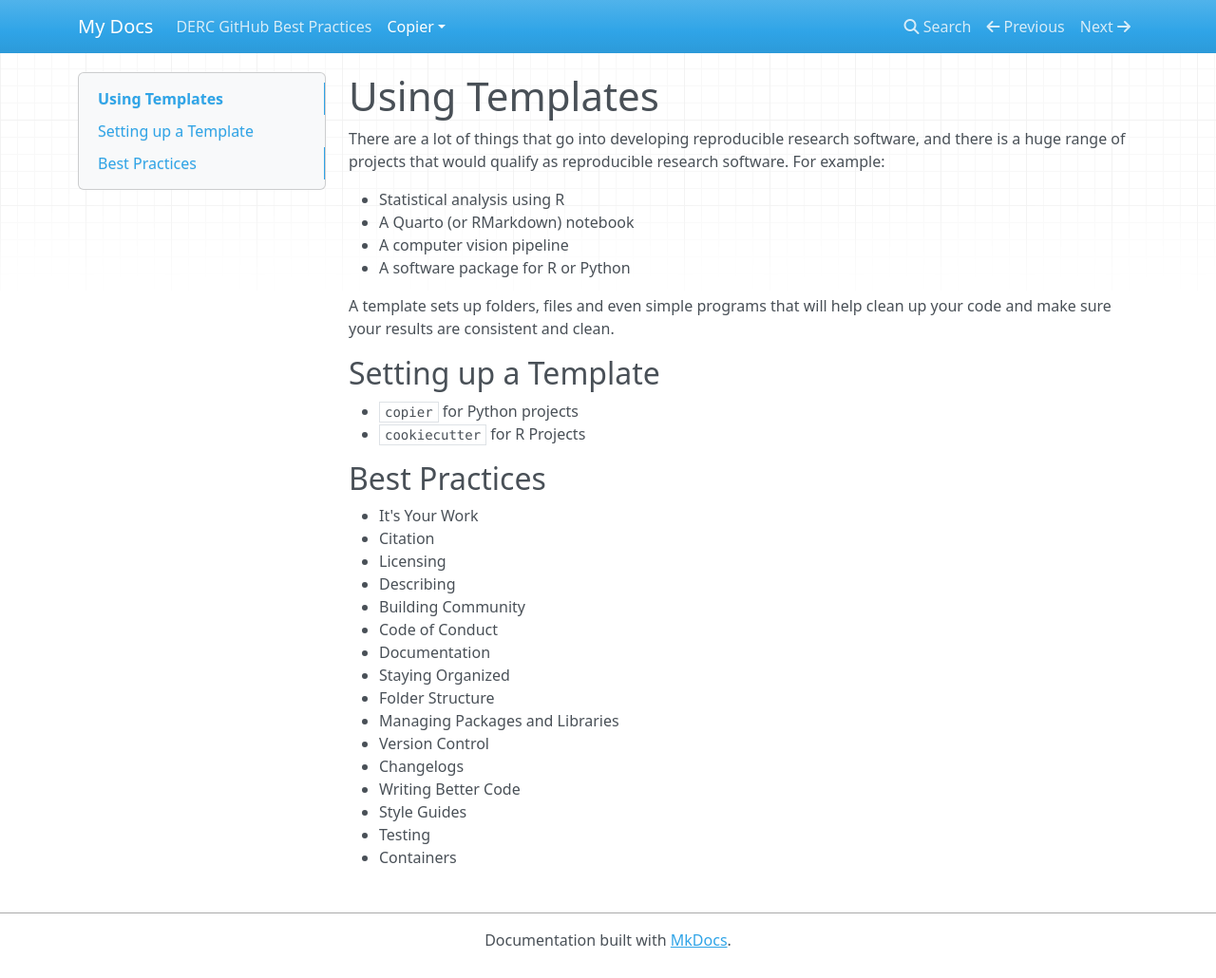
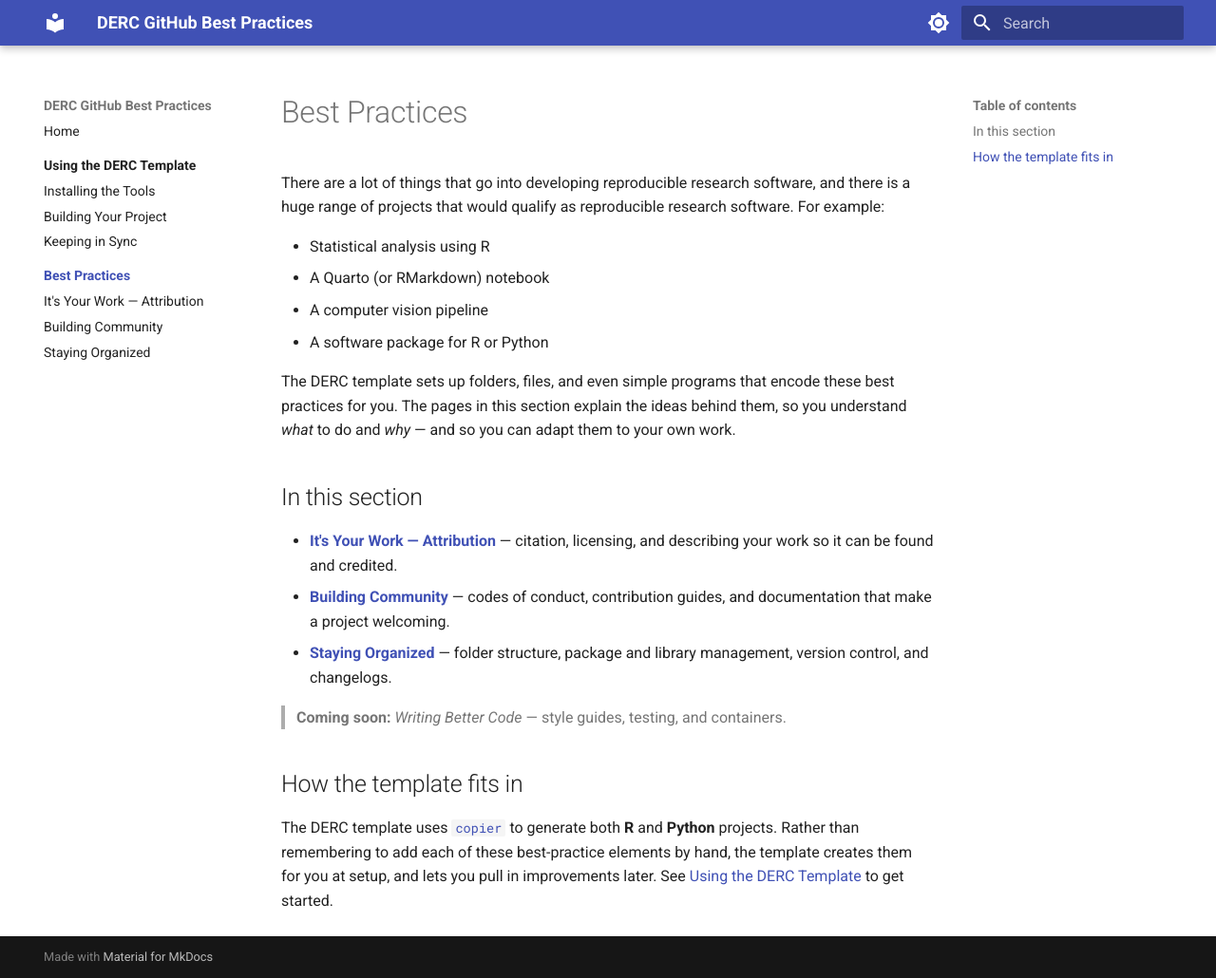
Before and after one commit to UBC-DERC/derc_copier, an MkDocs documentation site: the page built from docs/copier/index.md, in a window 1280 px wide and 1030 px high. Shown: the whole window at 95% size. Built offline with MkDocs 1.6.1 and Material for MkDocs 9.7.7, drawn with Linux system fonts in a browser that asks for light colours; nearby versions of some CDN libraries.

Commit message:
Updating the documentation.
This is documentation for the project itself.

We're working on making it more descriptive and more useful.

```diff
--- a/docs/copier/index.md
+++ b/docs/copier/index.md
@@ -1,4 +1,4 @@
-# Using Templates
+# Best Practices
 
 There are a lot of things that go into developing reproducible research software, and there is a huge range of projects that would qualify as reproducible research software. For example:
 
@@ -7,28 +7,27 @@
 * A computer vision pipeline
 * A software package for R or Python
 
-A template sets up folders, files and even simple programs that will help clean up your code and make sure your results are consistent and clean.
+The DERC template sets up folders, files, and even simple programs that encode
+these best practices for you. The pages in this section explain the ideas behind
+them, so you understand *what* to do and *why* &mdash; and so you can adapt them to
+your own work.
 
-## Setting up a Template
+## In this section
 
-* `copier` for Python projects
-* `cookiecutter` for R Projects
+* [**It's Your Work &mdash; Attribution**](attribution/index.md) &mdash; citation,
+  licensing, and describing your work so it can be found and credited.
+* [**Building Community**](community/index.md) &mdash; codes of conduct,
+  contribution guides, and documentation that make a project welcoming.
+* [**Staying Organized**](organization/index.md) &mdash; folder structure, package
+  and library management, version control, and changelogs.
 
-## Best Practices
+> **Coming soon:** *Writing Better Code* &mdash; style guides, testing, and
+> containers.
 
-* It's Your Work
-  * Citation
-  * Licensing
-  * Describing
-* Building Community
-  * Code of Conduct
-  * Documentation
-* Staying Organized
-  * Folder Structure
-  * Managing Packages and Libraries
-  * Version Control
-  * Changelogs
-* Writing Better Code
-  * Style Guides
-  * Testing
-  * Containers
+## How the template fits in
+
+The DERC template uses [`copier`](https://copier.readthedocs.io/) to generate both
+**R** and **Python** projects. Rather than remembering to add each of these
+best-practice elements by hand, the template creates them for you at setup, and lets
+you pull in improvements later. See [Using the DERC Template](using/index.md) to get
+started.
--- a/mkdocs.yml
+++ b/mkdocs.yml
@@ -1 +1,33 @@
-site_name: My Docs
+site_name: DERC GitHub Best Practices
+
+theme:
+  name: material
+  features:
+    - navigation.indexes
+    - navigation.sections
+    - navigation.top
+    - navigation.tracking
+    - toc.follow
+    - content.code.copy
+  palette:
+    - scheme: default
+      toggle:
+        icon: material/brightness-7
+        name: Switch to dark mode
+    - scheme: slate
+      toggle:
+        icon: material/brightness-4
+        name: Switch to light mode
+
+nav:
+  - Home: index.md
+  - Using the DERC Template:
+      - copier/using/index.md
+      - Installing the Tools: copier/using/installing.md
+      - Building Your Project: copier/using/building.md
+      - Keeping in Sync: copier/using/updating.md
+  - Best Practices:
+      - copier/index.md
+      - It's Your Work — Attribution: copier/attribution/index.md
+      - Building Community: copier/community/index.md
+      - Staying Organized: copier/organization/index.md
--- a/pyproject.toml
+++ b/pyproject.toml
@@ -26,5 +26,6 @@
     "cffconvert>=2.0.0",
     "copier-template-tester>=2.5.0",
     "mkdocs>=1.6.1",
+    "mkdocs-material>=9.7.7",
     "ruff>=0.16.0",
 ]
```
Also changed, not shown: docs/copier/using/building.md (added, +101 -0 lines), docs/copier/using/index.md (+10 -50 lines), docs/copier/using/installing.md (added, +90 -0 lines), docs/copier/using/updating.md (added, +55 -0 lines), docs/index.md (+18 -1 lines), 2 other files.
